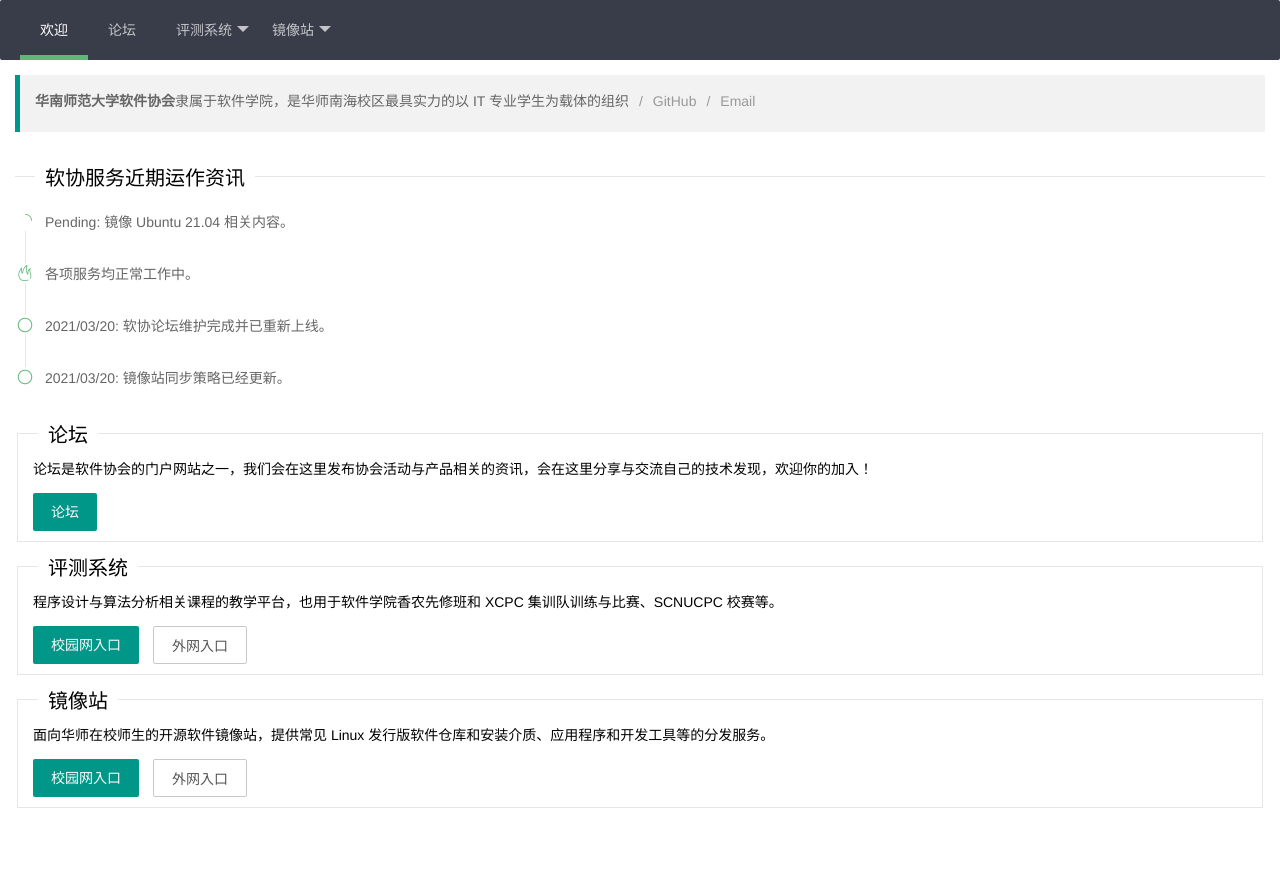
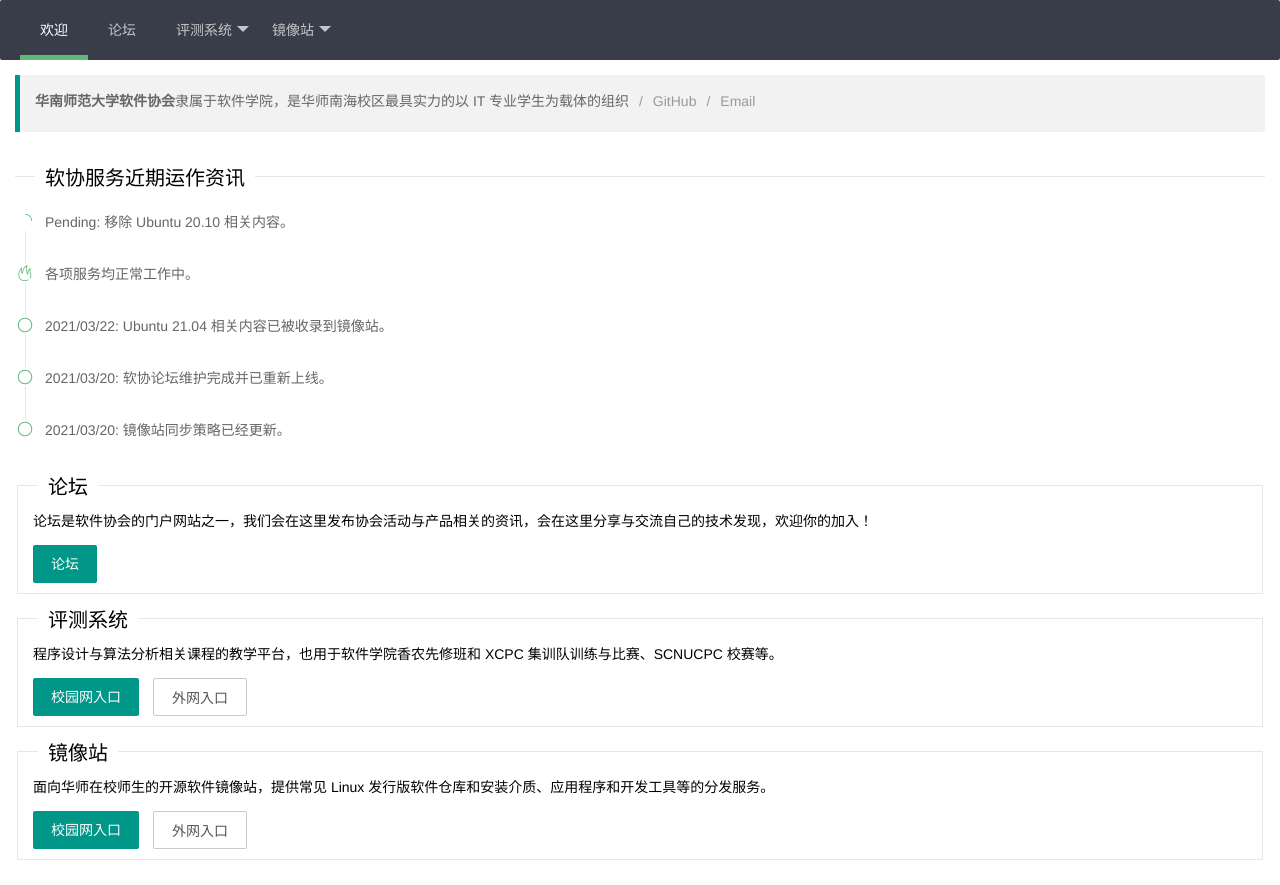
Before and after one commit to SCNU-SoCoding/frontpage, a plain HTML site: page index.html in a window 1280 px wide. Before the commit the page ends 833 px from the top, so only its background shows below. Drawn offline with Linux system fonts and the light colour scheme.

Commit message:
update mirror status

```diff
--- a/index.html
+++ b/index.html
@@ -56,13 +56,19 @@
                 <li class="layui-timeline-item">
                     <i class="layui-icon layui-anim layui-anim-rotate layui-anim-loop layui-timeline-axis"></i>
                     <div class="layui-timeline-content layui-text">
-                        <div class="layui-timeline-title">Pending: 镜像 Ubuntu 21.04 相关内容。</div>
+                        <div class="layui-timeline-title">Pending: 移除 Ubuntu 20.10 相关内容。</div>
                     </div>
                 </li>
                 <li class="layui-timeline-item">
                     <i class="layui-icon layui-timeline-axis"></i>
                     <div class="layui-timeline-content layui-text">
                         <div class="layui-timeline-title">各项服务均正常工作中。</div>
+                    </div>
+                </li>
+                <li class="layui-timeline-item">
+                    <i class="layui-icon layui-timeline-axis"></i>
+                    <div class="layui-timeline-content layui-text">
+                        <div class="layui-timeline-title">2021/03/22: Ubuntu 21.04 相关内容已被收录到镜像站。</div>
                     </div>
                 </li>
                 <li class="layui-timeline-item">
```
